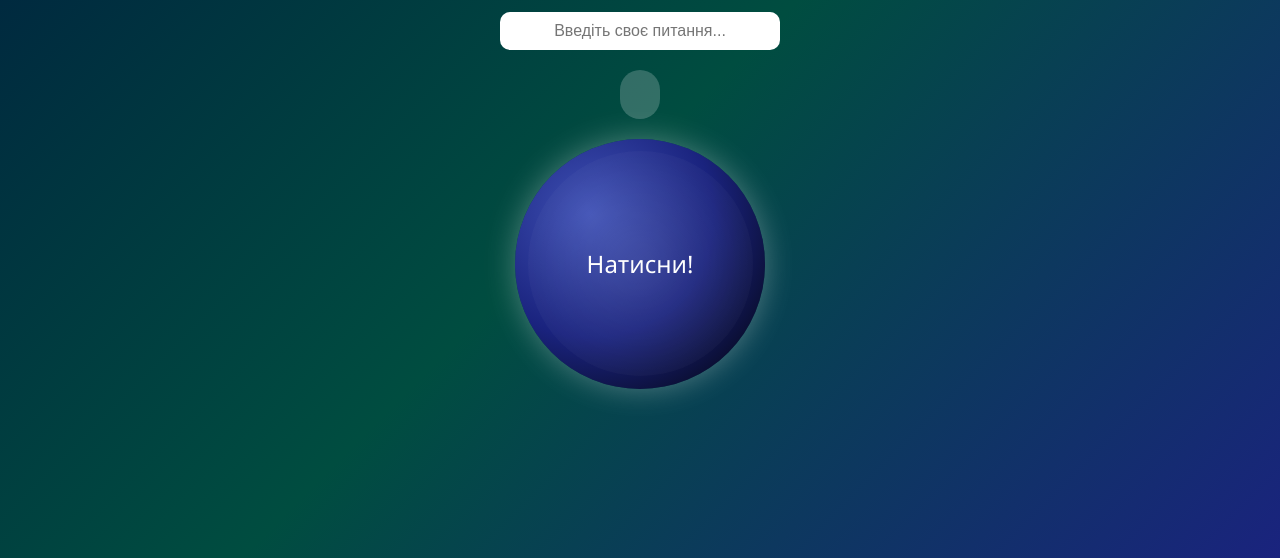
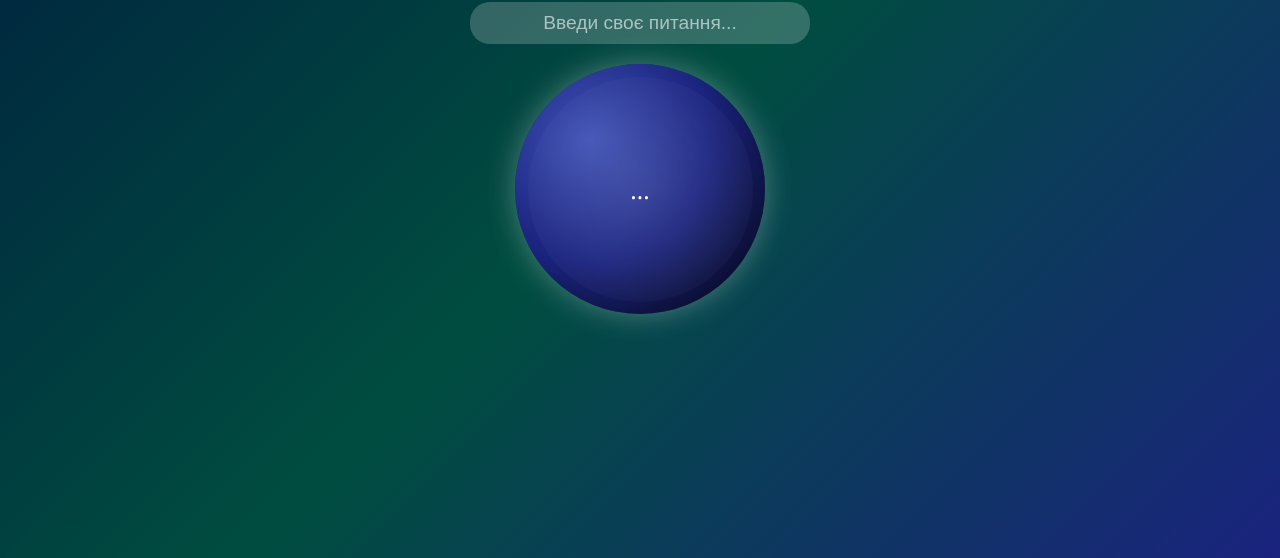
Before and after one commit to leeremihell/laba7, a plain HTML site: page index.html in a window 1280 px wide. Shown: the part 242-800 px from the top of the page. Drawn offline with Linux system fonts and the light colour scheme.

Commit message:
Refactor HTML structure and style injection

```diff
--- a/index.html
+++ b/index.html
@@ -4,7 +4,11 @@
   <meta charset="UTF-8" />
   <meta name="viewport" content="width=device-width, initial-scale=1.0" />
   <title>Магічна куля</title>
-  <style>
+</head>
+<body>
+  <script>
+    const style = document.createElement('style');
+    style.textContent = `
       body {
         margin: 0;
         padding: 0;
@@ -18,34 +22,21 @@
         color: white;
       }
 
-    h1 {
-      margin-bottom: 20px;
-      font-size: 2rem;
-      text-shadow: 0 0 10px rgba(255,255,255,0.3);
-    }
-
       input {
-      padding: 10px 15px;
+        background-color: rgba(255, 255, 255, 0.2);
         border: none;
-      border-radius: 10px;
-      font-size: 1rem;
-      width: 250px;
-      margin-bottom: 20px;
-      text-align: center;
-    }
-
-    input:focus {
-      outline: 2px solid #3f51b5;
-    }
-
-    .question {
-      background-color: rgba(255, 255, 255, 0.2);
         border-radius: 20px;
         padding: 10px 20px;
         font-size: 1.2rem;
         margin-bottom: 20px;
         text-align: center;
-      min-height: 1.5em;
+        color: white;
+        width: 300px;
+        outline: none;
+      }
+
+      input::placeholder {
+        color: rgba(255,255,255,0.6);
       }
 
       .ball {
@@ -91,45 +82,42 @@
           font-size: 1.2rem;
         }
         input {
-        width: 80%;
-      }
-      .question {
           font-size: 1rem;
           width: 90%;
         }
       }
-  </style>
-</head>
-<body>
-  <h1>Магічна куля</h1>
+    `;
+    document.head.appendChild(style);
 
-  <input type="text" id="questionInput" placeholder="Введіть своє питання..." />
-  <div class="question" id="questionDisplay"></div>
-  <div class="ball" id="ball">Натисни!</div>
+    const input = document.createElement('input');
+    input.type = 'text';
+    input.placeholder = 'Введи своє питання...';
 
-  <script>
-    const input = document.getElementById('questionInput');
-    const questionDisplay = document.getElementById('questionDisplay');
-    const ball = document.getElementById('ball');
+    const ball = document.createElement('div');
+    ball.className = 'ball';
+    ball.textContent = '...';
+
+    document.body.append(input, ball);
 
     const answers = [
-      'Так', 'Можливо', 'Звичайно', 'Ні', 'Певно', 'Спробуй ще раз', 'Без сумнівів', 'Не зараз', 'Доля не впевнена'
+      'Так',
+      'Можливо',
+      'Звичайно',
+      'Ні',
+      'Певно',
+      'Спробуй ще раз',
+      'Без сумнівів'
     ];
 
     ball.addEventListener('click', () => {
-      const userQuestion = input.value.trim();
-
-      if (!userQuestion) {
-        questionDisplay.textContent = 'Спочатку введіть питання!';
-        ball.textContent = '🤔';
+      const question = input.value.trim();
+      if (!question) {
+        ball.textContent = 'Введи питання!';
         return;
       }
-
-      questionDisplay.textContent = `"${userQuestion}"`;
       const randomIndex = Math.floor(Math.random() * answers.length);
       const answer = answers[randomIndex];
       ball.textContent = answer;
-
       ball.style.transform = 'scale(0.9)';
       setTimeout(() => ball.style.transform = 'scale(1)', 200);
     });
```
Lines whose indentation alone changed are shown as unchanged.
